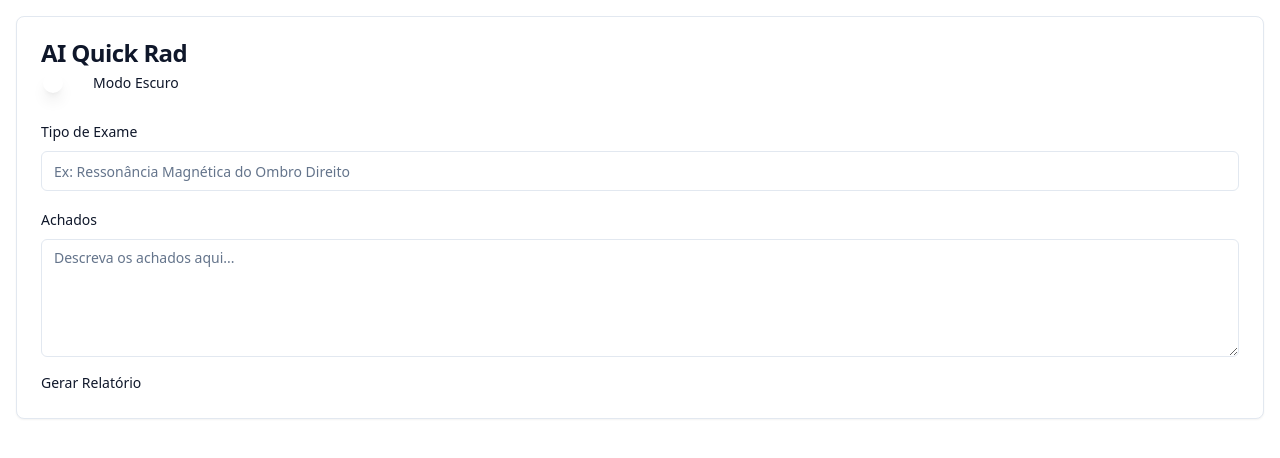
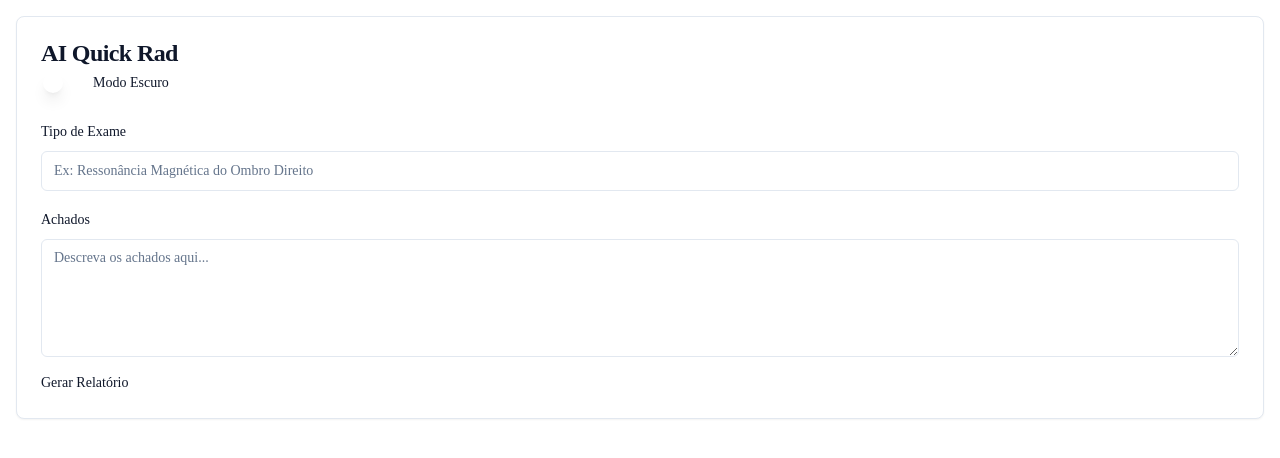
Before and after one commit to Agoravaj/radiology-report-system, a Next.js app in the folder radiology-report-system/: page / in a window 1280 px wide. Shown: the top 458 px of the page. Built offline with nearby package versions, Linux system fonts and the light colour scheme.

Commit message:
Update tailwind.config.js

```diff
--- a/radiology-report-system/tailwind.config.js
+++ b/radiology-report-system/tailwind.config.js
@@ -1,12 +1,9 @@
+const { fontFamily } = require("tailwindcss/defaultTheme")
+
 /** @type {import('tailwindcss').Config} */
 module.exports = {
   darkMode: ["class"],
-  content: [
-    './pages/**/*.{js,jsx}',
-    './components/**/*.{js,jsx}',
-    './app/**/*.{js,jsx}',
-    './src/**/*.{js,jsx}',
-	],
+  content: ["pages/**/*.{js,jsx}", "components/**/*.{js,jsx}"],
   theme: {
     container: {
       center: true,
@@ -16,6 +13,9 @@ module.exports = {
       },
     },
     extend: {
+      fontFamily: {
+        sans: ["var(--font-sans)", ...fontFamily.sans],
+      },
       colors: {
         border: "hsl(var(--border))",
         input: "hsl(var(--input))",
@@ -52,23 +52,9 @@ module.exports = {
         },
       },
       borderRadius: {
-        lg: "var(--radius)",
-        md: "calc(var(--radius) - 2px)",
+        lg: `var(--radius)`,
+        md: `calc(var(--radius) - 2px)`,
         sm: "calc(var(--radius) - 4px)",
-      },
-      keyframes: {
-        "accordion-down": {
-          from: { height: 0 },
-          to: { height: "var(--radix-accordion-content-height)" },
-        },
-        "accordion-up": {
-          from: { height: "var(--radix-accordion-content-height)" },
-          to: { height: 0 },
-        },
-      },
-      animation: {
-        "accordion-down": "accordion-down 0.2s ease-out",
-        "accordion-up": "accordion-up 0.2s ease-out",
       },
     },
   },
```
